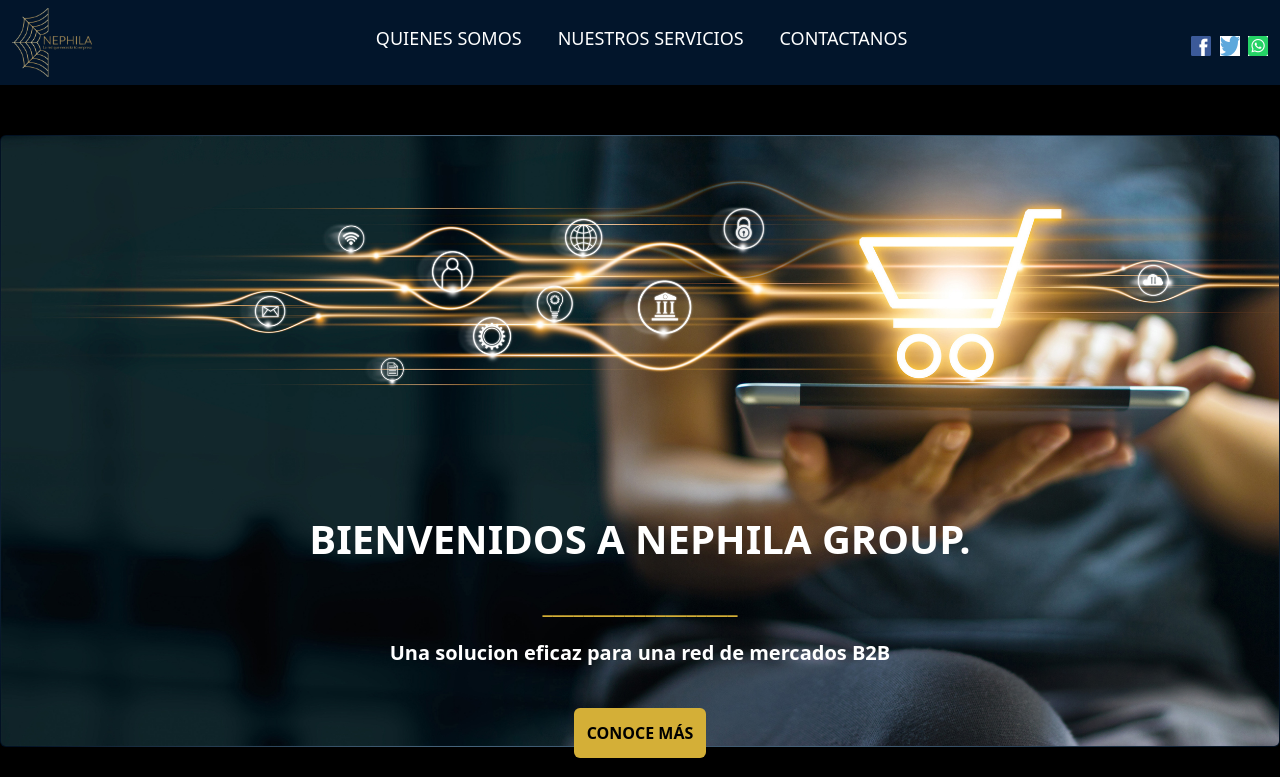
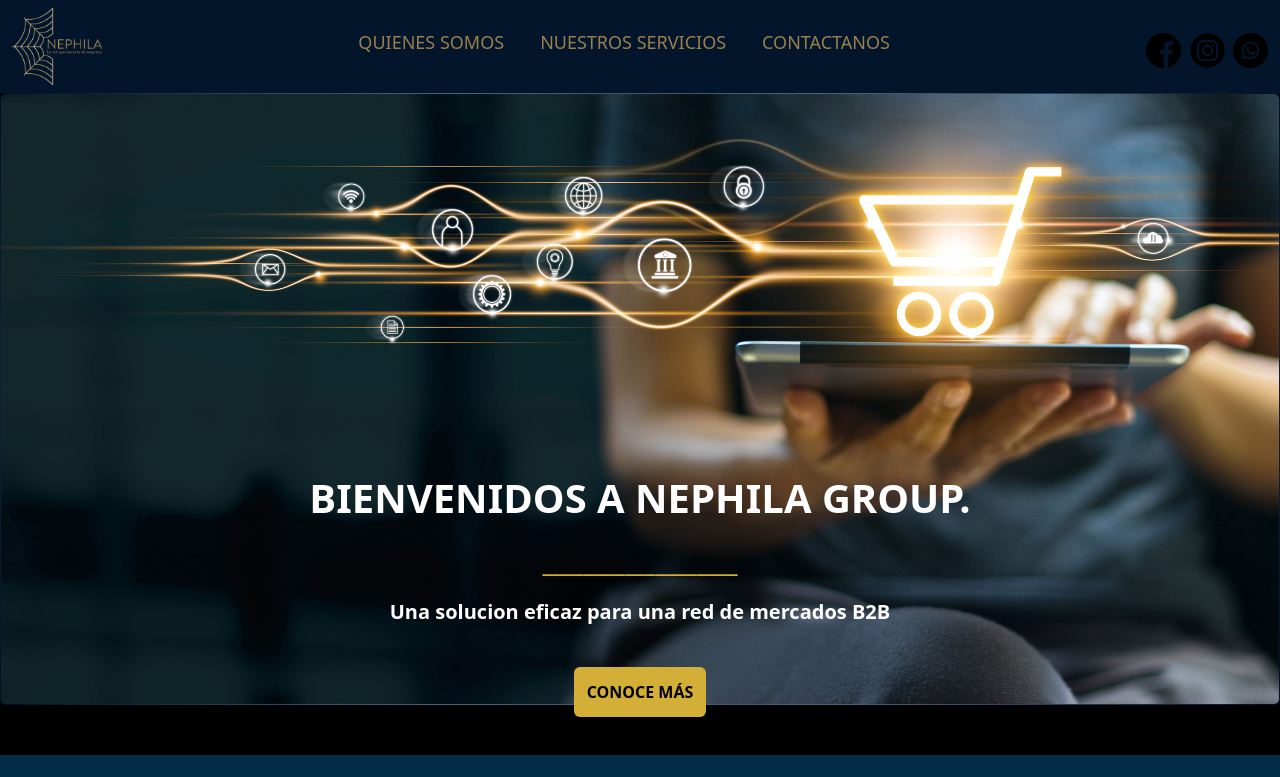
Before and after one commit to Nao2104/Landing-Page, a plain HTML site: page index.html in a window 1280 px wide. Shown: the top 777 px of the page. Drawn offline with nearby package versions, Linux system fonts and the light colour scheme.

Commit message:
cambie logos

```diff
--- a/Styles.css
+++ b/Styles.css
@@ -84,7 +84,8 @@ li {
 }
 
 .logo1 {
-  width: 80px;
+  width: 90px;
+  height: auto;
 }
 
 .navbar {
@@ -101,17 +102,21 @@ li {
 }
 
 .nav-link {
-  color: #fff;
+  color: #99804e
 }
 
 .nav-link:hover {
-  color: #99804e;
+  color: #fdfcf9;
 }
+
+
+
+
 
 .banner {
   background-color: #000;
   color: #fff;
-  padding-top: 50px;
+
   padding-bottom: 50px;
 }
 
--- a/index.html
+++ b/index.html
@@ -31,10 +31,11 @@
               </li>
         </div>
             </ul>
+
             <div class="img" style="display: block;">
-              <img src="img/Logo facebook.png" class="logo" alt="Logo" width="20" height="20">
-              <img src="img/Logo twitter.png" class="logo" alt="logo" width="20" height="20">
-              <img src="img/Logo whatsapp.png" class="logo" alt="logo" width="20" height="20">
+              <a href="#"> <img class="logo2" src="img/REDES_SOCIALES/facebook.png"  alt="Logo" width="35" height="35"></a>
+              <a href="#"> <img class="logo2" src="img/REDES_SOCIALES/instagram.png"  alt="logo" width="35" height="35"></a>
+              <a href="#"> <img class="logo2" src="img/REDES_SOCIALES/whatsapp (2).png"  alt="logo" width="35" height="35"></a>
           </div>
          </div>
          </nav>
```
